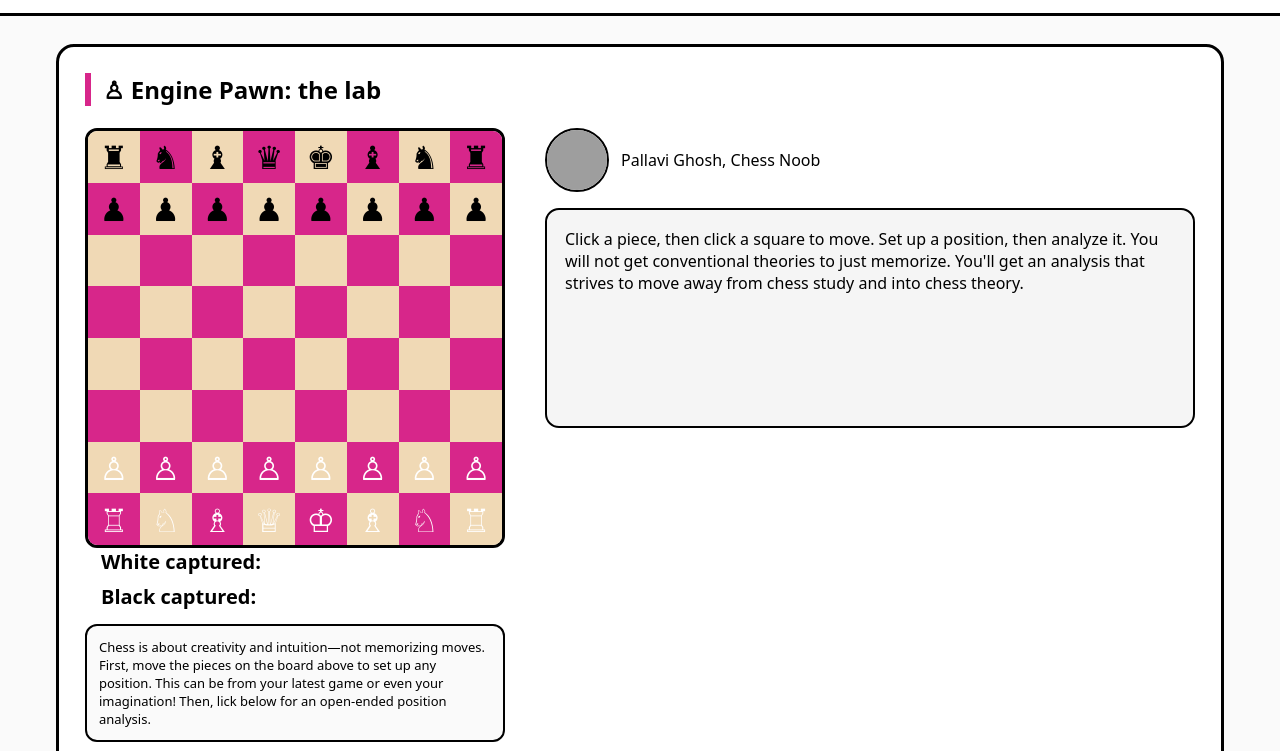
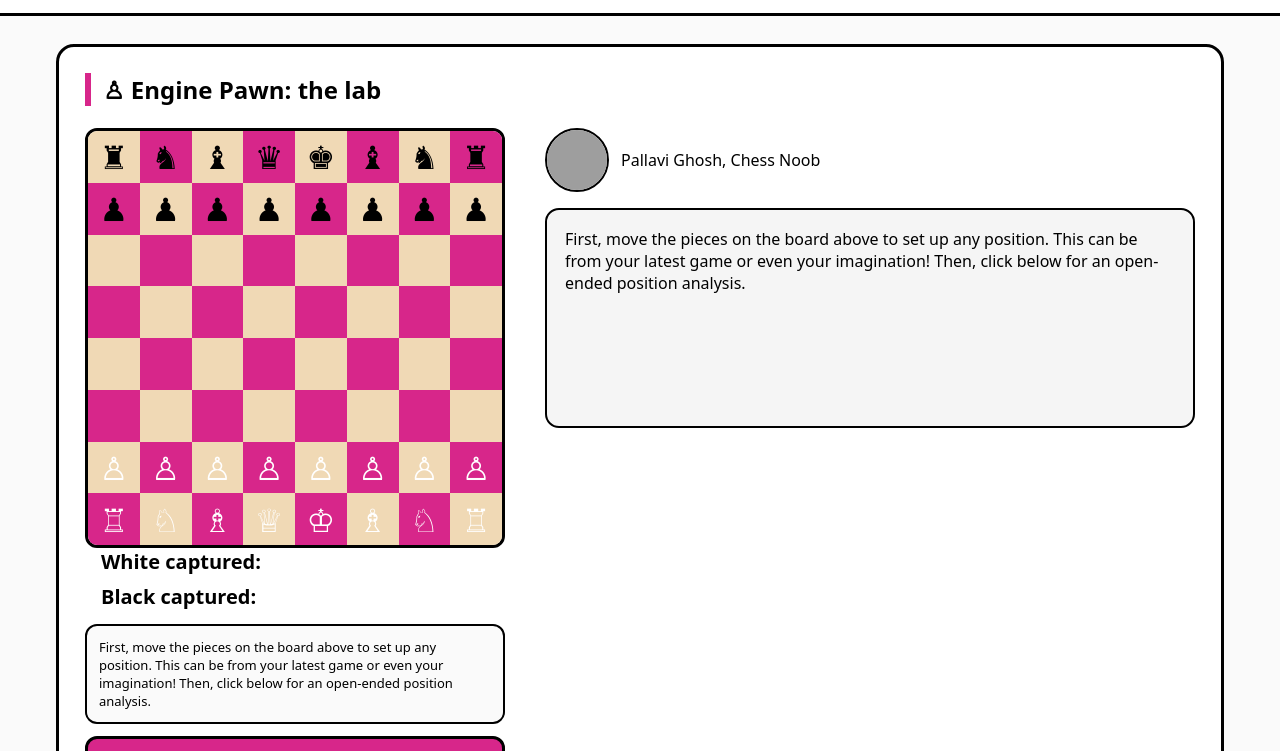
Before and after one commit to Pallavighxsh/engine-pawn, a website: page index.html in a window 1280 px wide. Shown: the part 48-799 px from the top of the page. Drawn offline with Linux system fonts and the light colour scheme; grey boxes are pictures that could not be loaded.

Commit message:
Fix typos in analysis instructions in index.html

```diff
--- a/index.html
+++ b/index.html
@@ -43,8 +43,8 @@
         <div class="analyze-block">
 
           <div class="analyze-caption">
-            Chess is about creativity and intuition—not memorizing moves. First, move the pieces on the board above to set up any position. This can be from your latest game or even your imagination!
-            Then, lick below for an open-ended position analysis.
+            First, move the pieces on the board above to set up any position. This can be from your latest game or even your imagination!
+            Then, click below for an open-ended position analysis.
           </div>
 
           <button id="analyzeBtn" class="analyze-btn">
@@ -68,7 +68,7 @@
         </div>
 
         <div class="analysis-bubble" id="analysisBubble">
-          Click a piece, then click a square to move. Set up a position, then analyze it. You will not get conventional theories to just memorize. You'll get an analysis that strives to move away from chess study and into chess theory.
+          First, move the pieces on the board above to set up any position. This can be from your latest game or even your imagination! Then, click below for an open-ended position analysis.
         </div>
 
       </div>
```
